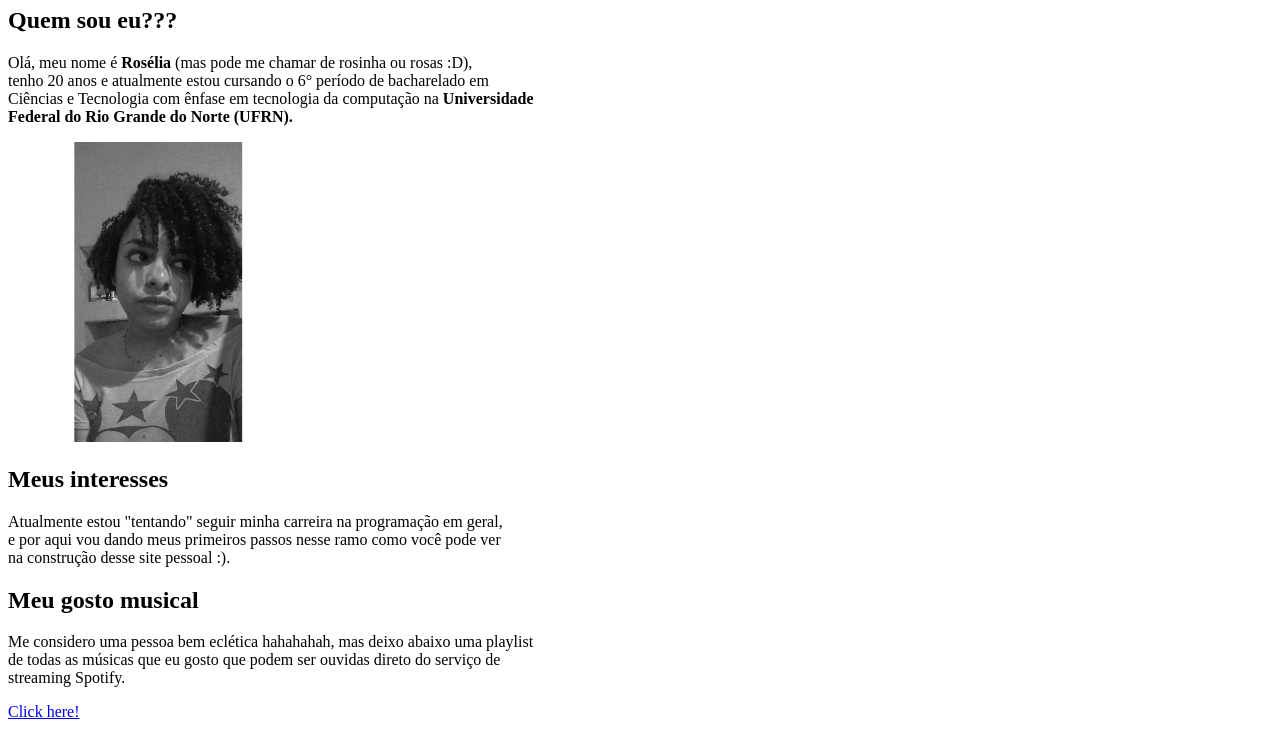
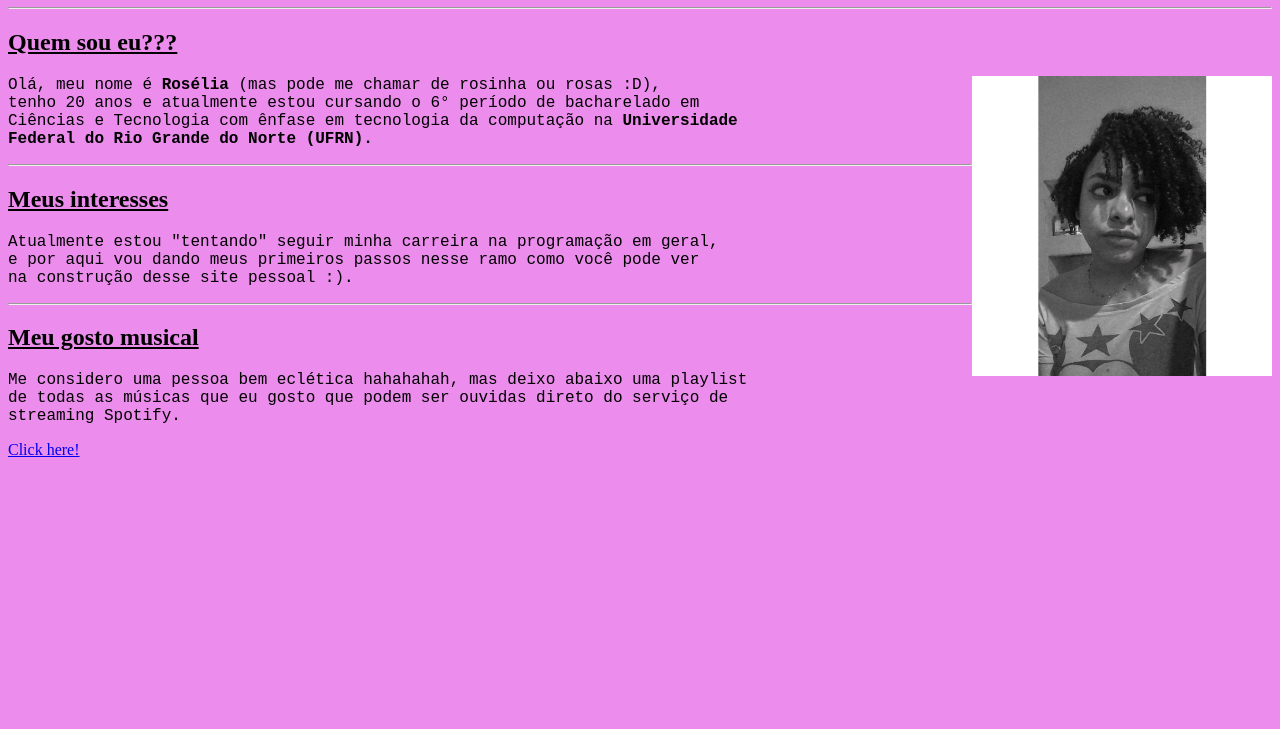
Before and after one commit to roseliasilva/my_personal_website, a plain HTML site: page index.html in a window 1280 px wide. Shown: the part 73-802 px from the top of the page. Drawn offline with Linux system fonts and the light colour scheme.

Commit message:
update do arquivo

```diff
--- a/index.html
+++ b/index.html
@@ -7,26 +7,30 @@
         </title>
     </head>
 
-    <body>
-        <h1>Bem vindo ao meu site pessoal :)</h1>
-        <h2>Quem sou eu???</h2>
-        <p>Olá, meu nome é <b>Rosélia</b> (mas pode me chamar de rosinha ou rosas :D),
+    <body style="background-color:rgb(236, 140, 236) ;">
+        <h1 style="background-color:powderblue;">Bem vindo ao meu site pessoal :)</h1>
+        <hr>
+        <h2><ins>Quem sou eu???</ins></h2>
+        <p style="font-family:'Courier New', Courier, monospace"> <img src="images/eu.png" alt="minha foto" width="300" align="right">
+            Olá, meu nome é <b>Rosélia</b> (mas pode me chamar de rosinha ou rosas :D),
             <br>tenho 20 anos e atualmente estou cursando o 6° período de bacharelado em
             <br> Ciências e Tecnologia com ênfase em tecnologia da computação na <b>Universidade
             <br> Federal do Rio Grande do Norte (UFRN).</b>
+
         </p>
-        <img src="images/eu.png" alt="essa sou eu" width="300">
-        <h2>Meus interesses</h2>
-        <p>Atualmente estou "tentando" seguir minha carreira na programação em geral,
+        <hr>
+        <h2><ins>Meus interesses</ins></h2>
+        <p style="font-family:'Courier New', Courier, monospace">Atualmente estou "tentando" seguir minha carreira na programação em geral,
             <br>e por aqui vou dando meus primeiros passos nesse ramo como você pode ver
             <br>na construção desse site pessoal :).
         </p>
-        <h2>Meu gosto musical</h2>
-        <p>Me considero uma pessoa bem eclética hahahahah, mas deixo abaixo uma playlist
+        <hr>
+        <h2><ins>Meu gosto musical</ins></h2>
+        <p style="font-family:'Courier New', Courier, monospace">Me considero uma pessoa bem eclética hahahahah, mas deixo abaixo uma playlist
             <br>de todas as músicas que eu gosto que podem ser ouvidas direto do serviço de
             <br>streaming Spotify.
         </p>
         <a href="https://open.spotify.com/playlist/6HUZySiLxmK5fK3Wbg4EWJ?si=bf53ad1970bf4330"> Click here! </a>
+    </body>
 
-    </body>
 </html>
```
